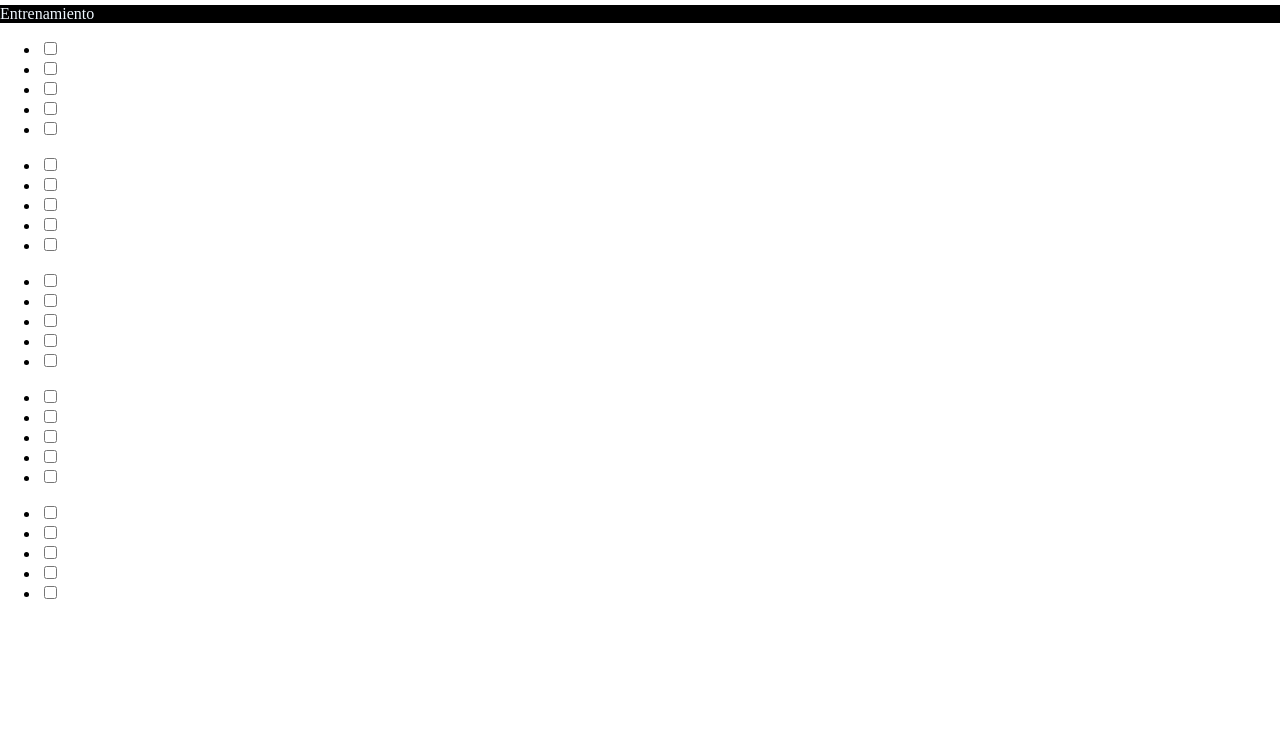
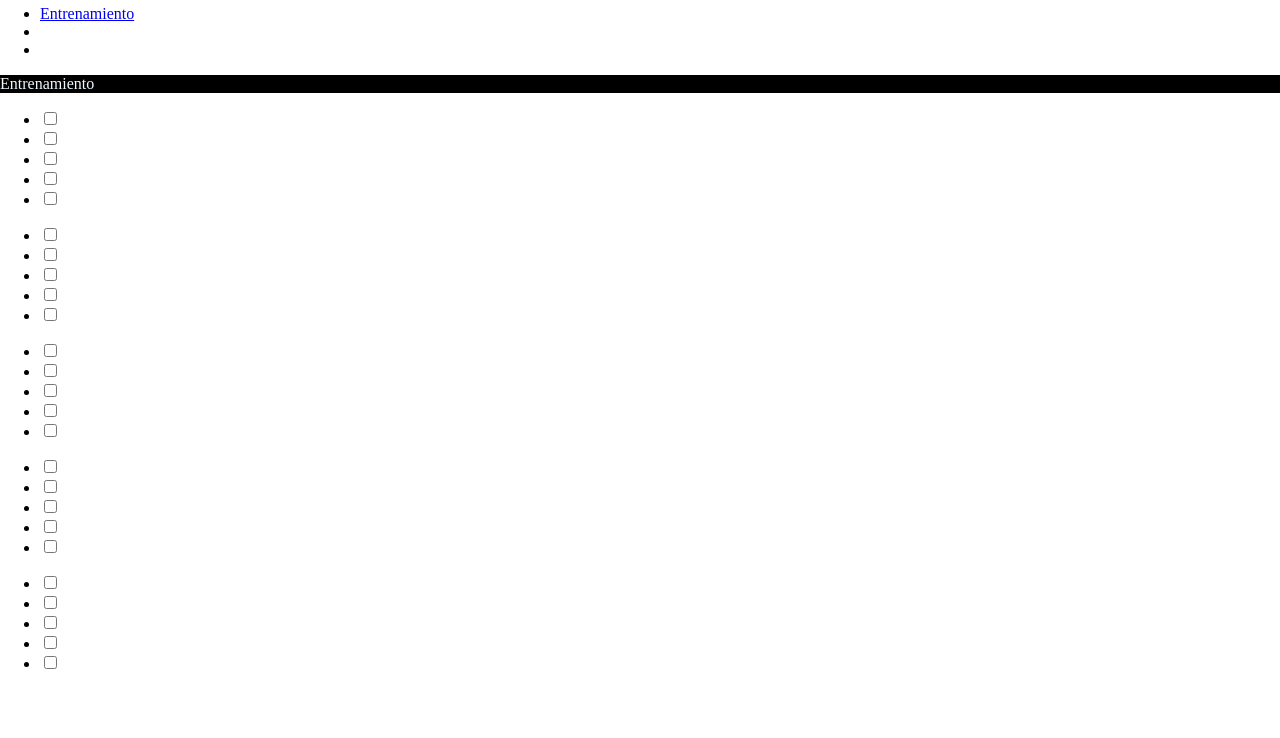
Before and after one commit to Clowndestino/Prueba, a plain HTML site: page index.html in a window 1280 px wide. Shown: the part 62-800 px from the top of the page. Drawn offline with Linux system fonts and the light colour scheme.

Commit message:
agregue Links

```diff
--- a/index.html
+++ b/index.html
@@ -12,11 +12,16 @@
         <header>
             <nav>
                 <h1>TO DO LIST</h1>
+                <ul>
+                <li><a href="#Entrenamiento">Entrenamiento</a></li>
+                <li></li>
+                <li></li>
+                </ul>
             </nav>
         </header>
 
-    <section>
-        <p>Entrenamiento</p>
+    <section id="Entrenamiento">
+        <p >Entrenamiento</p>
         <div>
             <ul>
                 <li><input type="checkbox"></li>
```
